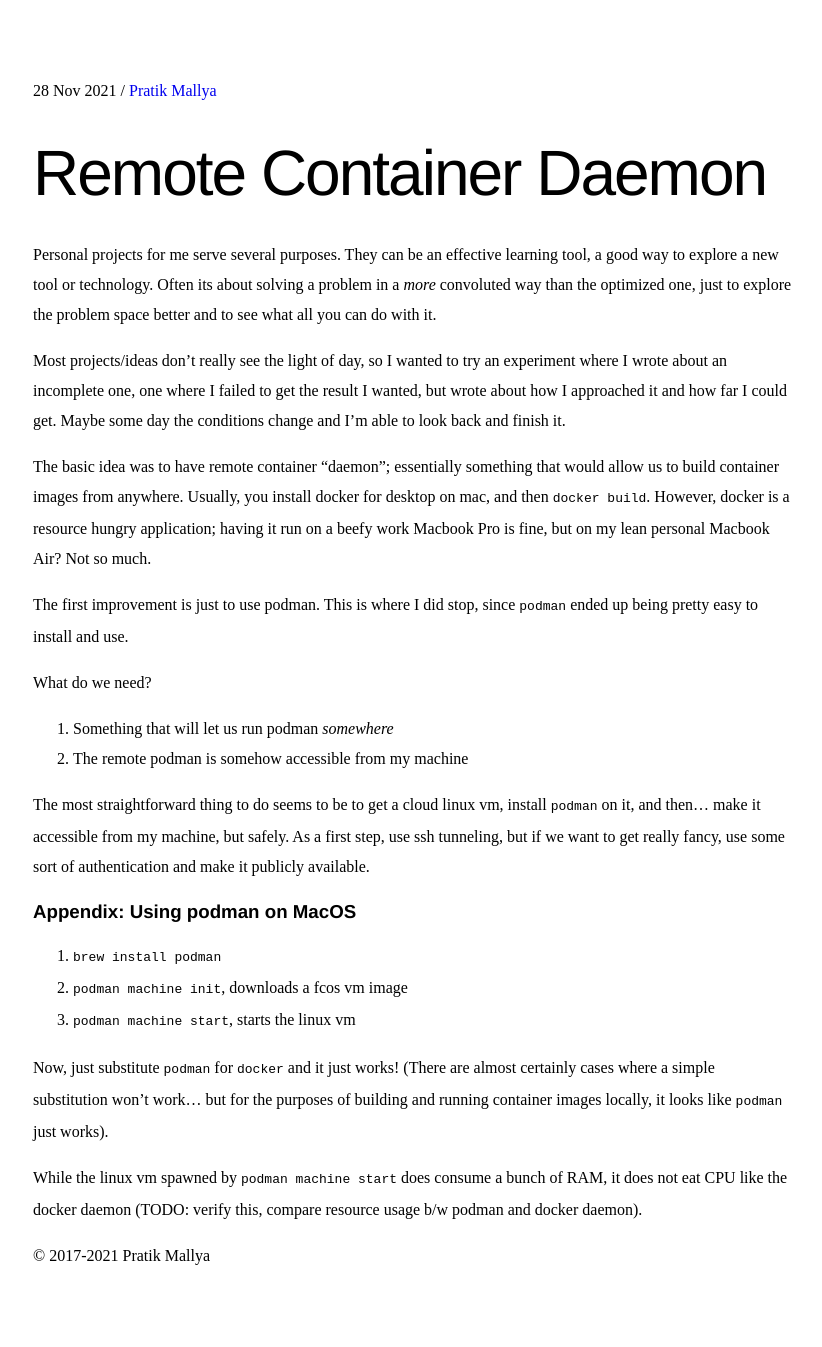
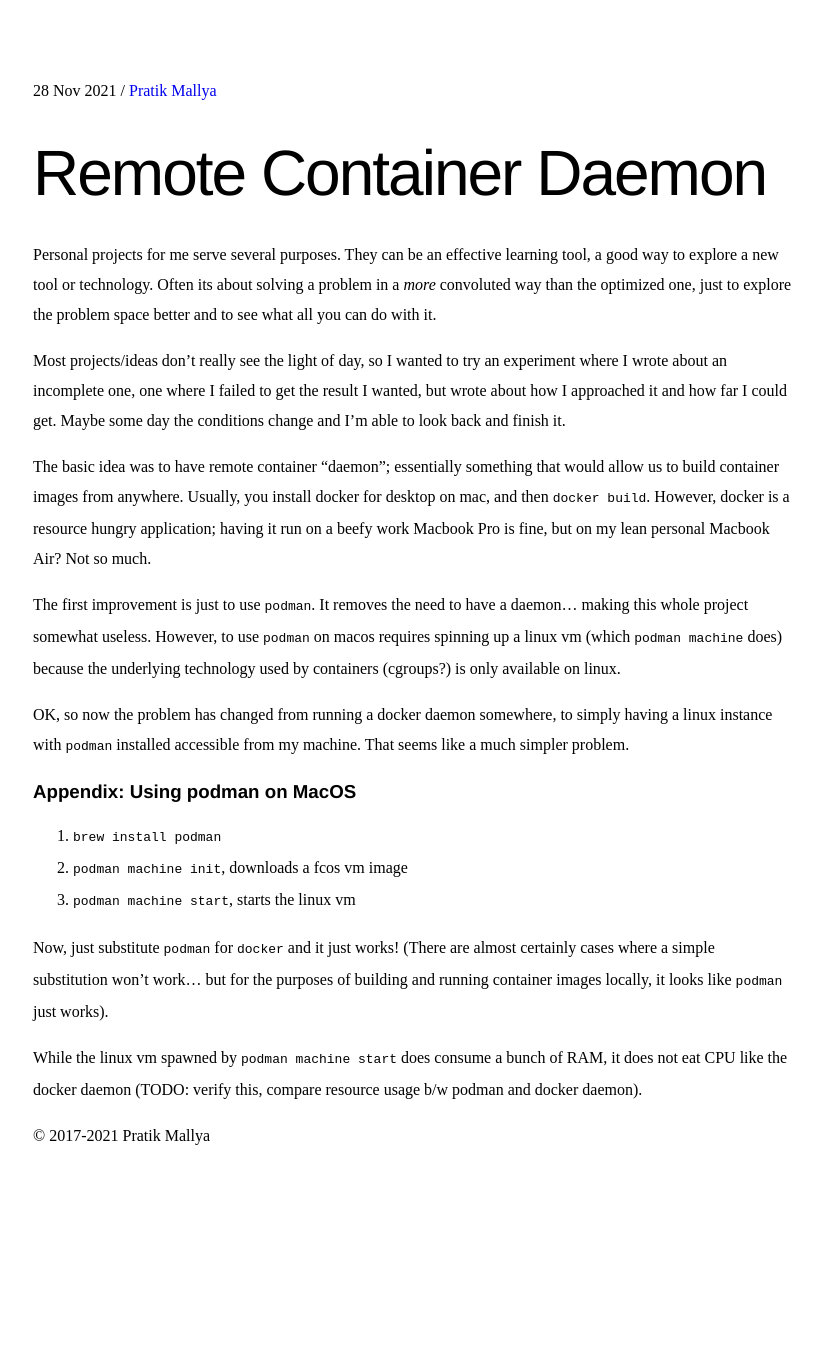
Before and after one commit to pratikmallya/pratikmallya.github.io, a Jekyll site: the page built from _posts/2021-11-28-remote-container-daemon.md, in a window 1280 px wide. Shown: the whole page, without its empty margins (227-1049 px from the left). Built offline with Jekyll 4.4.1, drawn with Linux system fonts in a browser that asks for light colours; after the commit the page ends 1227 px from its top, so only the background shows below that.

Commit message:
Correct assumptions and change direction
It looks like podman doesn't require a daemon! It also looks like
all it needs is a remote machine that has podman installed and
is accessible via ssh. This seems like a much easier problem
to solve... just get a cloud VM, install podman, done. Cloud
providers usually provide a way of installing your public key
on their VMs by default, so this should be super easy.

Next step: find a cheap/free linux VM with podman installed.

```diff
--- a/_posts/2021-11-28-remote-container-daemon.md
+++ b/_posts/2021-11-28-remote-container-daemon.md
@@ -19,17 +19,12 @@
 resource hungry application; having it run on a beefy work Macbook Pro is fine, but on my lean personal Macbook Air?
 Not so much.
 
-The first improvement is just to use podman. This is where I did stop, since `podman` ended up being pretty easy
-to install and use.
+The first improvement is just to use `podman`. It removes the need to have a daemon... making this whole project
+somewhat useless. However, to use `podman` on macos requires spinning up a linux vm (which `podman machine` does)
+because the underlying technology used by containers (cgroups?) is only available on linux.
 
-What do we need?
-1. Something that will let us run podman *somewhere*
-2. The remote podman is somehow accessible from my machine
-
-The most straightforward thing to do seems to be to get a cloud linux vm, install `podman` on it, and then... make it
-accessible from my machine, but safely. As a first step, use ssh tunneling, but if we want to get really fancy, use
-some sort of authentication and make it publicly available.
-
+OK, so now the problem has changed from running a docker daemon somewhere, to simply having a linux instance with
+`podman` installed accessible from my machine. That seems like a much simpler problem.
 
 ### Appendix: Using podman on MacOS
 
```
